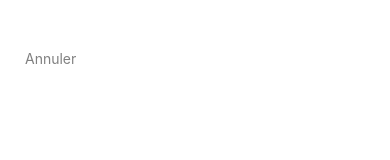
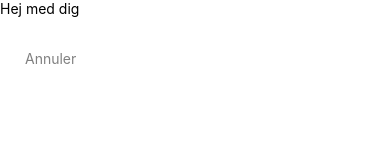
Before and after one commit to benamager/spendings-app, a React Native app: screen /Add in a window 390 px wide. Shown: the top 160 px of the page. Built offline with nearby package versions, Linux system fonts and the light colour scheme.

Commit message:
Add proper modal

```diff
--- a/src/screens/AddExpense/index.tsx
+++ b/src/screens/AddExpense/index.tsx
@@ -1,12 +1,11 @@
 /* addexpense.tsx screen */
-import { View, Text, TextInput } from "react-native";
+import { View, Text, TextInput, Modal, Pressable } from "react-native";
 import style from "./style";
 import screenWrapper from "../../styles/screenWrapper";
 import SpentThisMonth from "../../components/SpentThisMonth";
 import Numpad from "../../components/Numpad";
 import { useEffect, useState } from "react";
 import ButtonComponent from "../../components/ButtonComponent";
-import Modal from "../../templates/Modal";
 
 const AddExpense = ({ navigation }) => {
   // the amount shown in spentThisMonth component
@@ -17,20 +16,19 @@ const AddExpense = ({ navigation }) => {
     console.log(parseFloat(amount.replace(/\s/g, "").replace(",", ".")));
   }, [amount]);
 
-  const [showModal, setShowModal] = useState(false);
+  const [showModal, setShowModal] = useState(true);
 
   return (
     <View style={[style.container, screenWrapper.style]}>
-      <Modal
-        leftText="Annuller"
-        title="Kategorier"
-        right="+"
-        showModal={showModal}
-        setShowModal={setShowModal}
-      >
-        <Text>HALLO</Text>
+      <Modal animationType="slide" visible={showModal} transparent={true}>
+        <Pressable
+          style={style.background}
+          onPress={() => setShowModal(!showModal)}
+        ></Pressable>
+        <View style={style.modal}>
+          <Text>Hej med dig</Text>
+        </View>
       </Modal>
-
       <Text
         style={style.abort}
         onPress={() => navigation.navigate("Spendings")}
@@ -63,7 +61,7 @@ const AddExpense = ({ navigation }) => {
             title="vælg kategori"
             textColor="black"
             bgColor="white"
-            onPress={() => setShowModal(true)}
+            onPress={() => setShowModal(!showModal)}
           />
         </View>
         <Numpad amount={amount} setAmount={setAmount} />
```
